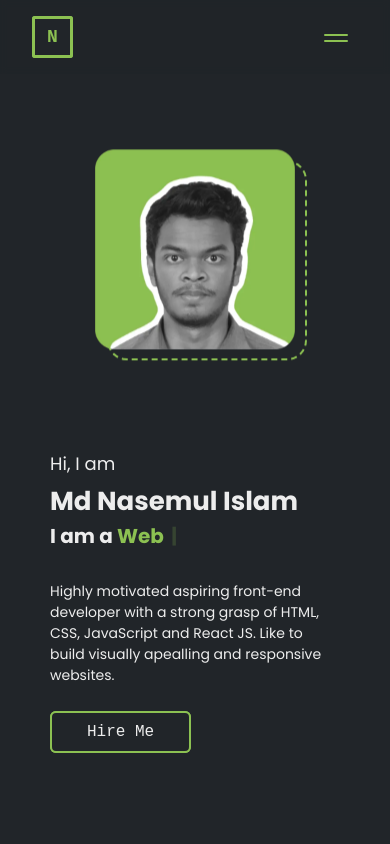
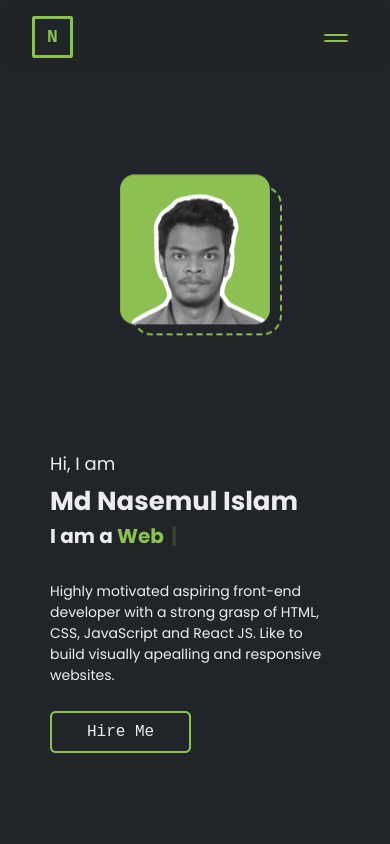
Before and after one commit to nasemul1/portfolio, a React (Vite) app: page / in a window 390 px wide. Shown: the top 844 px of the page. Built offline with nearby package versions, Linux system fonts and the light colour scheme.

Commit message:
fixed responsiveness bug

```diff
--- a/src/first-page/First.css
+++ b/src/first-page/First.css
@@ -144,3 +144,15 @@
         border-radius: 20px;
     }
 }
+
+@media only screen and (max-width: 400px), (max-height: 650px){
+    .main-image .img-box #front-img{
+        width: 150px;
+    }
+
+    .main-image .img-back-box{
+        width: 150px;
+        height: 150px;
+        border-radius: 20px;
+    }
+}
```
Also changed, not shown: 6 other files (tests, documents, lock files or other folders).
